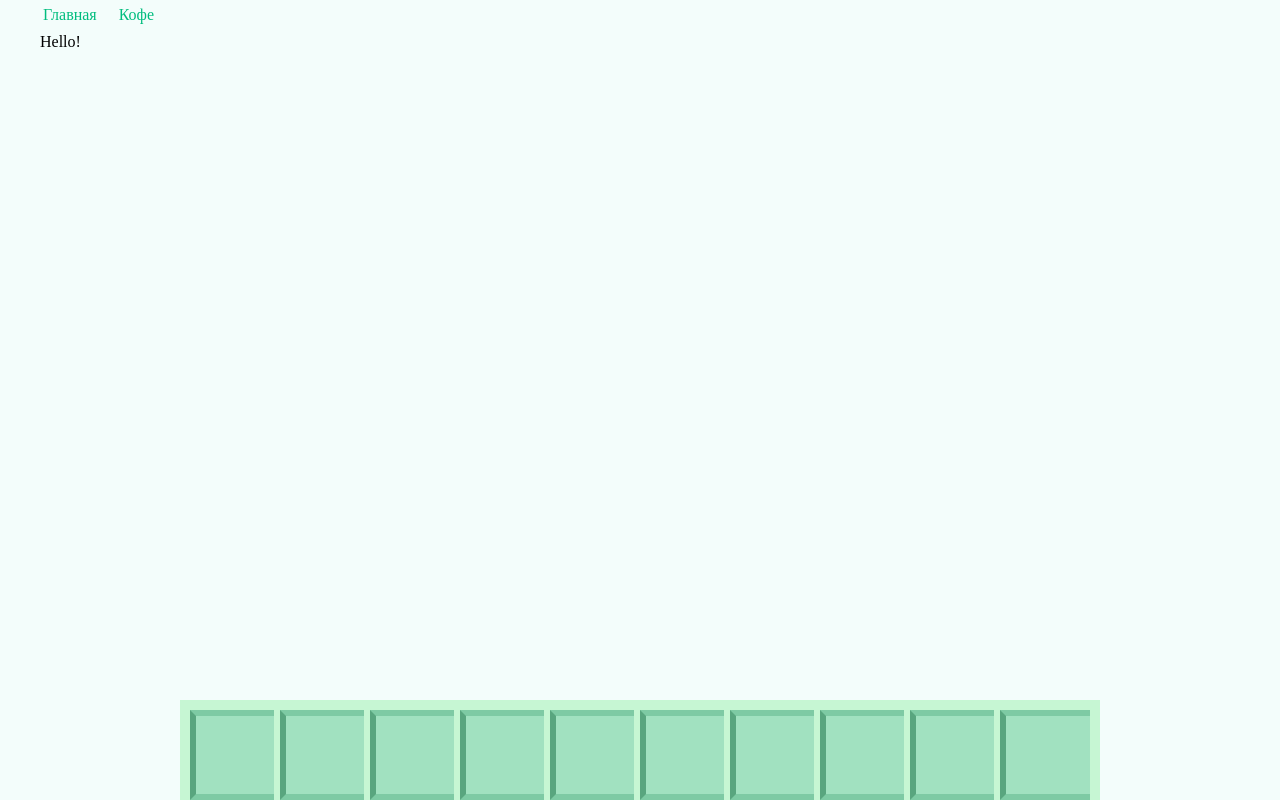
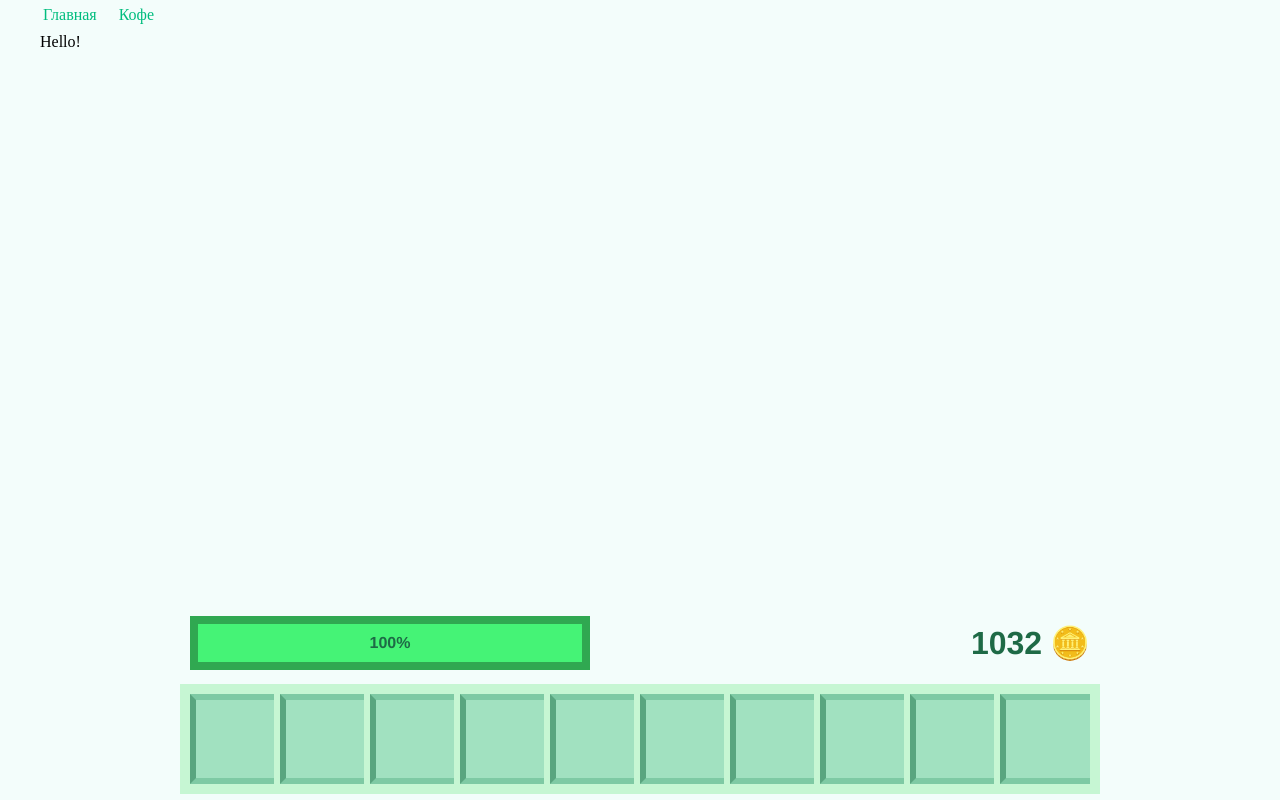
Before and after one commit to PumpkinPeasant/patterns, a Vue app: page / in a window 1280 px wide. Built offline with nearby package versions, Linux system fonts and the light colour scheme.

Commit message:
add inventory styling

```diff
--- a/package.json
+++ b/package.json
@@ -9,6 +9,7 @@
     "preview": "vite preview"
   },
   "dependencies": {
+    "pinia": "^3.0.4",
     "vue": "^3.5.31",
     "vue-router": "^4.6.4"
   },
--- a/src/App.vue
+++ b/src/App.vue
@@ -1,11 +1,19 @@
 <script setup lang="ts">
 import {RouterLink, RouterView} from 'vue-router'
 import InventoryBar from "@/components/ui/InventoryBar.vue";
+import {usePlayerStore} from "@/stores/player";
+import {onMounted} from "vue";
+import PlayerStats from "@/components/ui/PlayerStats.vue";
 
+const playerStore = usePlayerStore()
 
+onMounted(() => {
+  playerStore.createPlayer()
+})
 </script>
 
 <template>
+  <div class="layout">
     <header>
       <nav>
         <RouterLink to="/">Главная</RouterLink>
@@ -16,14 +24,25 @@ import InventoryBar from "@/components/ui/InventoryBar.vue";
     <main>
       <RouterView/>
     </main>
+
+    <footer>
+      <player-stats/>
       <inventory-bar/>
-
+    </footer>
+  </div>
 </template>
 
 <style scoped>
+.layout {
+  min-height: 100%;
+  display: flex;
+  flex-direction: column;
+}
+
 header {
   position: sticky;
   top: 0;
+  width: 100%;
   max-width: 1200px;
   margin: 0 auto;
 }
@@ -33,14 +52,22 @@ nav {
   gap: 1rem;
 }
 
-main{
+main {
+  flex: 1 1 auto;
+  width: 100%;
   position: relative;
   max-width: 1200px;
   margin: 0 auto;
 }
 
-.inventory-bar{
-  position: fixed;
-  bottom: 0;
+footer {
+  flex: 0 0 auto;
+  display: flex;
+  flex-direction: column;
+  align-items: center;
+  gap: 1.5rem;
+  padding: 1rem;
+  width: fit-content;
+  align-self: center;
 }
 </style>
--- a/src/components/ui/InventoryBar.vue
+++ b/src/components/ui/InventoryBar.vue
@@ -1,11 +1,18 @@
 <script setup>
+import {usePlayerStore} from "@/stores/player.ts";
+
 const cellsCount = 10;
+
+const playerStore = usePlayerStore();
+
+const player = playerStore.player
+
 </script>
 
 <template>
   <div class="inventory-bar">
     <div v-for="n in 10" class="inventory-cell">
-
+      {{player?.inventory[n] || ''}}
     </div>
   </div>
 </template>
@@ -15,9 +22,6 @@ const cellsCount = 10;
   width: 900px;
   height: 90px;
   outline: 10px solid #c6f6d3;
-  left: 50%;
-  bottom: 10px;
-  transform: translateX(-50%);
   display: grid;
   grid-template-columns: repeat(10, 1fr);
   background-color: #a1e1c0;
--- /dev/null
+++ b/src/components/ui/PlayerStats.vue
@@ -0,0 +1,58 @@
+<script setup>
+import {usePlayerStore} from "@/stores/player.ts";
+
+const playerStore = usePlayerStore();
+
+</script>
+
+<template>
+  <div class="player-stats">
+    <div class="player-energybar">
+      <div
+          class="player-energybar-fill"
+          :style="`width: ${playerStore.player?.energy || 0}%`">
+      {{ playerStore.player?.energy }}%
+    </div>
+  </div>
+  <div class="player-wallet">
+    <span>1032</span>
+    <span class="player-wallet__coin">🪙</span>
+  </div>
+  </div>
+</template>
+
+<style scoped>
+.player-stats {
+  display: flex;
+  justify-content: space-between;
+  width: 100%;
+  align-items: center;
+  font-family: DM Sans, Avenir, Helvetica, Arial, sans-serif;
+
+}
+
+.player-energybar {
+  height: 54px;
+  min-width: 400px;
+  border: 8px solid #30a851;
+  background: rgba(169, 235, 169, 0.3);
+}
+
+.player-energybar-fill {
+  height: 100%;
+  background: #45f376;
+  display: flex;
+  align-items: center;
+  justify-content: center;
+  color: #1e6a46;
+  font-weight: bolder;
+}
+
+.player-wallet {
+  display: flex;
+  gap: 0.5rem;
+  font-size: 32px;
+  font-weight: bolder;
+  color: #1e6a46;
+}
+</style>
--- a/src/main.js
+++ b/src/main.js
@@ -1,7 +1,8 @@
 import './assets/main.css'
 
 import { createApp } from 'vue'
+import { createPinia } from 'pinia'
 import App from './App.vue'
 import router from './router/router'
 
-createApp(App).use(router).mount('#app')
+createApp(App).use(createPinia()).use(router).mount('#app')
--- /dev/null
+++ b/src/stores/player.ts
@@ -0,0 +1,13 @@
+import {defineStore} from 'pinia'
+import {Player} from '@/classes/player/player'
+import {ref} from "vue";
+
+export const usePlayerStore = defineStore('player', () => {
+    const player = ref<Player | null >(null)
+
+    const createPlayer = () => {
+        player.value = new Player()
+    }
+
+    return {player, createPlayer}
+})
```
Also changed, not shown: 1 other file (tests, documents, lock files or other folders). Lines whose indentation alone changed are shown as unchanged.
